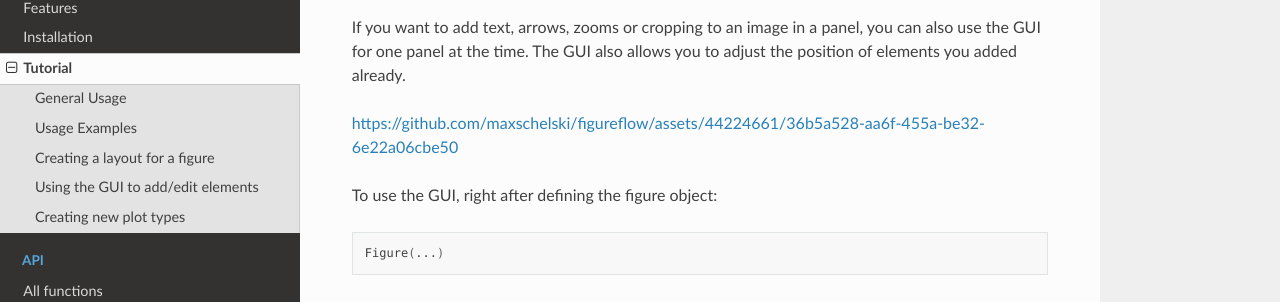
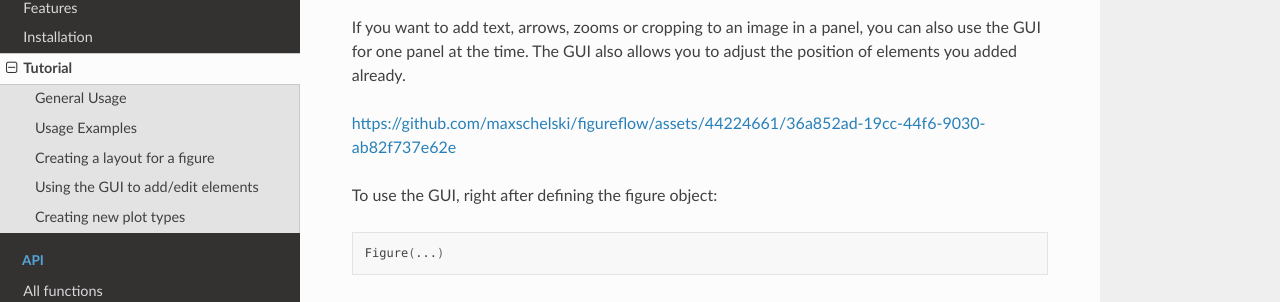
Before and after one commit to maxschelski/figureflow, a Sphinx documentation site: the page built from docs/tutorial.rst, in a window 1280 px wide and 900 px high, scrolled down 2192 px. Shown: the part 144-446 px from the top of the window. Built offline with Sphinx 7.4.7 and the Read the Docs theme 2.0.0, drawn with Linux system fonts in a browser that asks for light colours; some of the changed lines change nothing that is shown.

Commit message:
Update tutorial.rst

```diff
--- a/docs/tutorial.rst
+++ b/docs/tutorial.rst
@@ -81,7 +81,7 @@ Using the GUI to add/edit elements
 If you want to add text, arrows, zooms or cropping to an image in a panel, you can also use the GUI for one panel at the time. The GUI also allows you to adjust the position of elements you added already.
 
 
-https://github.com/maxschelski/figureflow/assets/44224661/36b5a528-aa6f-455a-be32-6e22a06cbe50
+https://github.com/maxschelski/figureflow/assets/44224661/36a852ad-19cc-44f6-9030-ab82f737e62e
 
 
 To use the GUI, right after defining the figure object:
```
